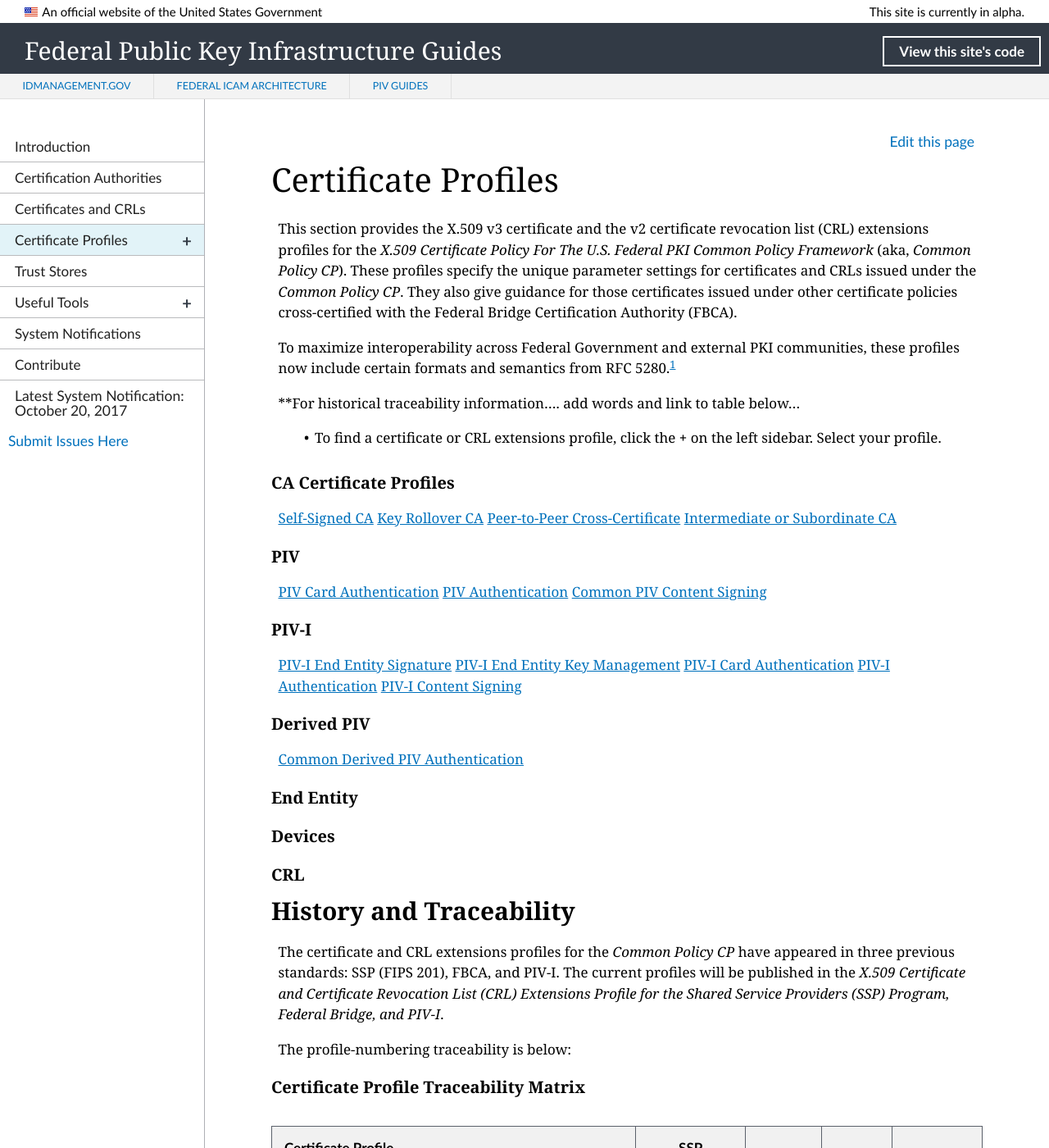
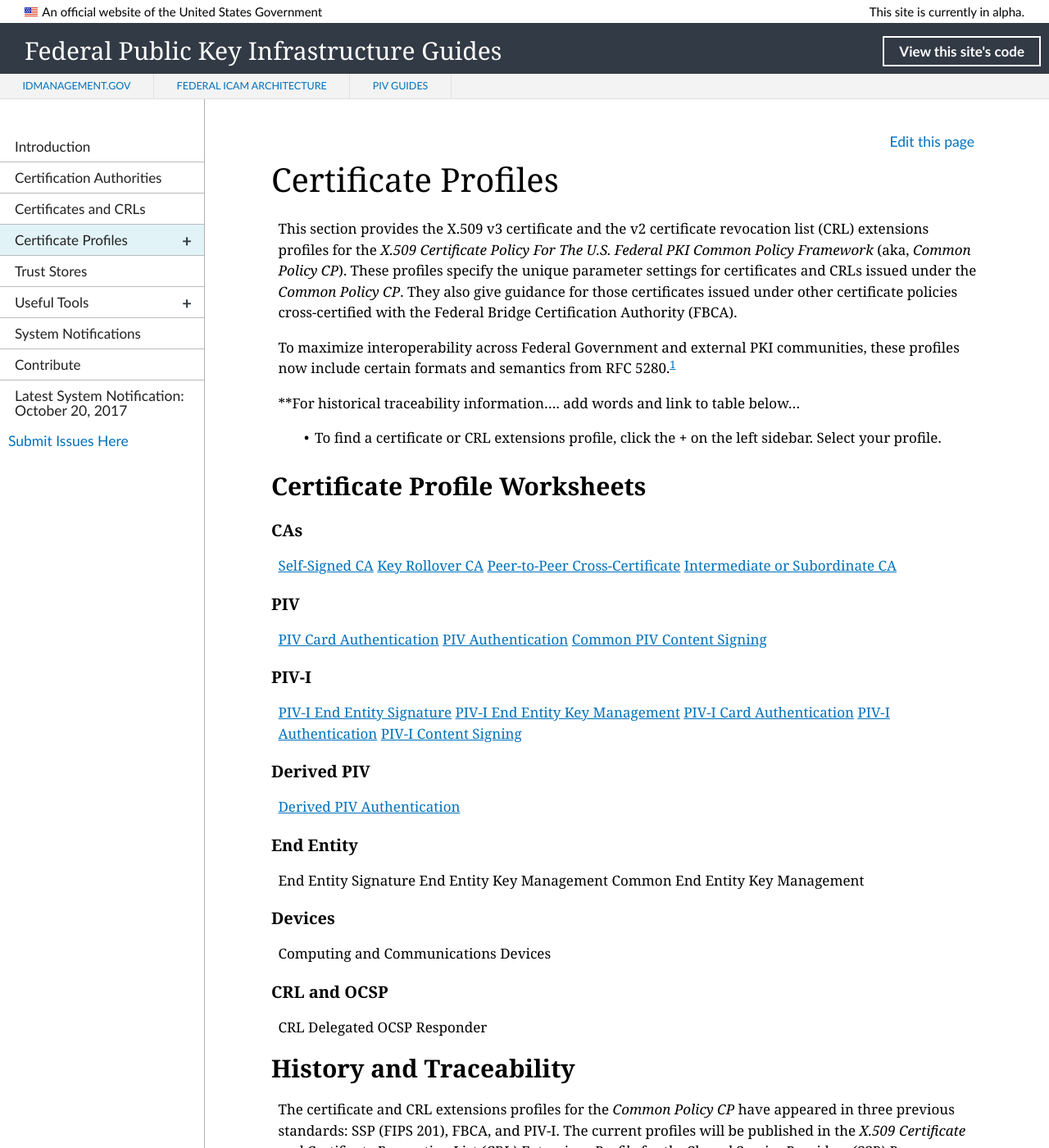
Before and after one commit to GSA/fpki-guides, a Jekyll site: the page built from pages/fpki_certificate_profiles.md, in a window 1280 px wide and 1400 px high. Shown: the whole window at 82% size. Built offline with Jekyll 4.4.1, drawn with Linux system fonts in a browser that asks for light colours; nearby versions of some CDN libraries; library files that are not in the unit come from our copies.

```diff
--- a/pages/fpki_certificate_profiles.md
+++ b/pages/fpki_certificate_profiles.md
@@ -12,7 +12,9 @@
 
 * To find a certificate or CRL extensions profile, click the **+** on the left sidebar. Select your profile.
 
-### CA Certificate Profiles
+## Certificate Profile Worksheets
+
+### CAs
 
 [Self-Signed CA]({{ site.baseurl }}/profiles/selfsignedca/)
 [Key Rollover CA]({{ site.baseurl }}/profiles/keyrollover/)
@@ -36,15 +38,22 @@
 
 ### Derived PIV
 
-[Common Derived PIV Authentication]({{ site.baseurl }}/profiles/commonderivedpivauth/)
+[Derived PIV Authentication]({{ site.baseurl }}/profiles/derivedpivauth/)
 
 ### End Entity
 
+End Entity Signature
+End Entity Key Management
+Common End Entity Key Management
+
 ### Devices
 
-### CRL
+Computing and Communications Devices
 
+### CRL and OCSP
 
+CRL
+Delegated OCSP Responder
 
 ## History and Traceability
 
```
